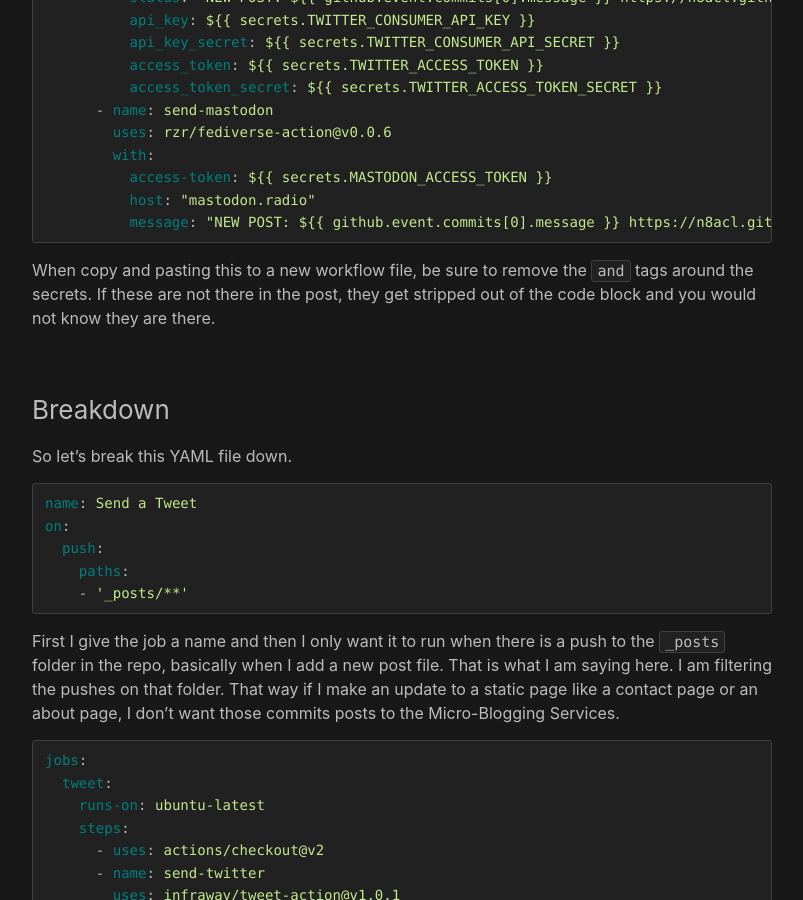
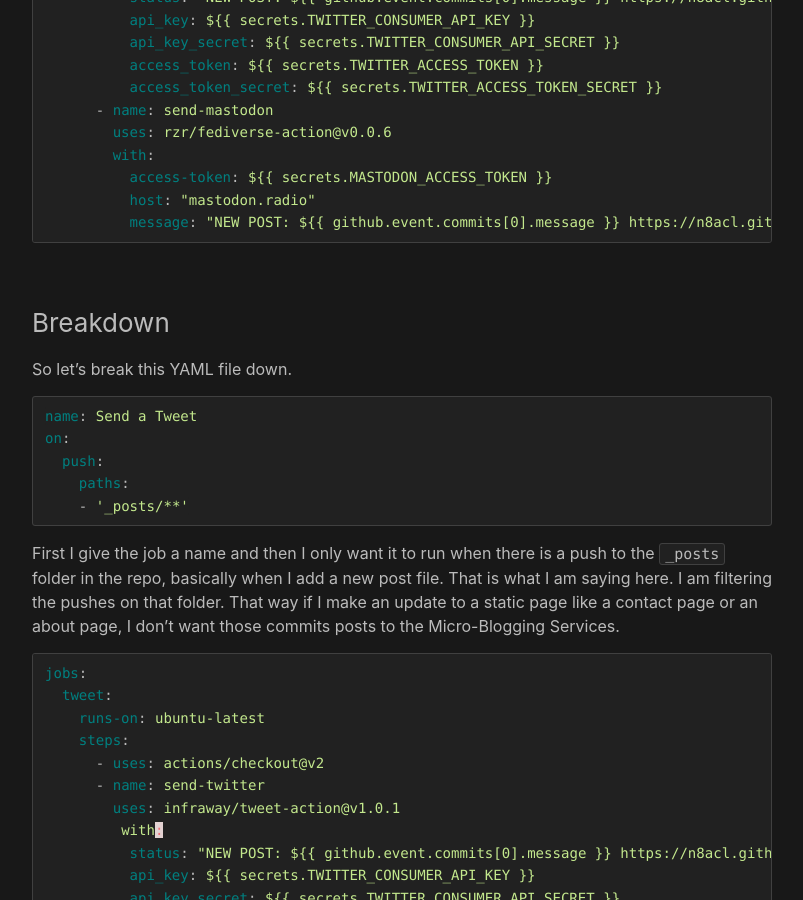
Before and after one commit to n8acl/n8acl.github.io, a Jekyll site: the page built from _posts/2022-06-21-posting-to-twitter-mastodon-using-github-actions.md, in a window 1280 px wide and 900 px high, scrolled down 2368 px. Shown: the whole window, without its empty margins (238-1041 px from the left). Built offline with Jekyll 4.4.1, drawn with Linux system fonts in a browser that asks for light colours.

Commit message:
Updating Post: Posting to Twitter-Mastodon with Github Actions

````diff
--- a/_posts/2022-06-21-posting-to-twitter-mastodon-using-github-actions.md
+++ b/_posts/2022-06-21-posting-to-twitter-mastodon-using-github-actions.md
@@ -81,7 +81,6 @@ jobs:
           message: "NEW POST: ${{ github.event.commits[0].message }} https://n8acl.github.io"
 ```
 {% endraw %}
-When copy and pasting this to a new workflow file, be sure to remove the ```{% raw %}``` and ```{% endraw %}``` tags around the secrets. If these are not there in the post, they get stripped out of the code block and you would not know they are there.
 
 ### Breakdown
 
````
